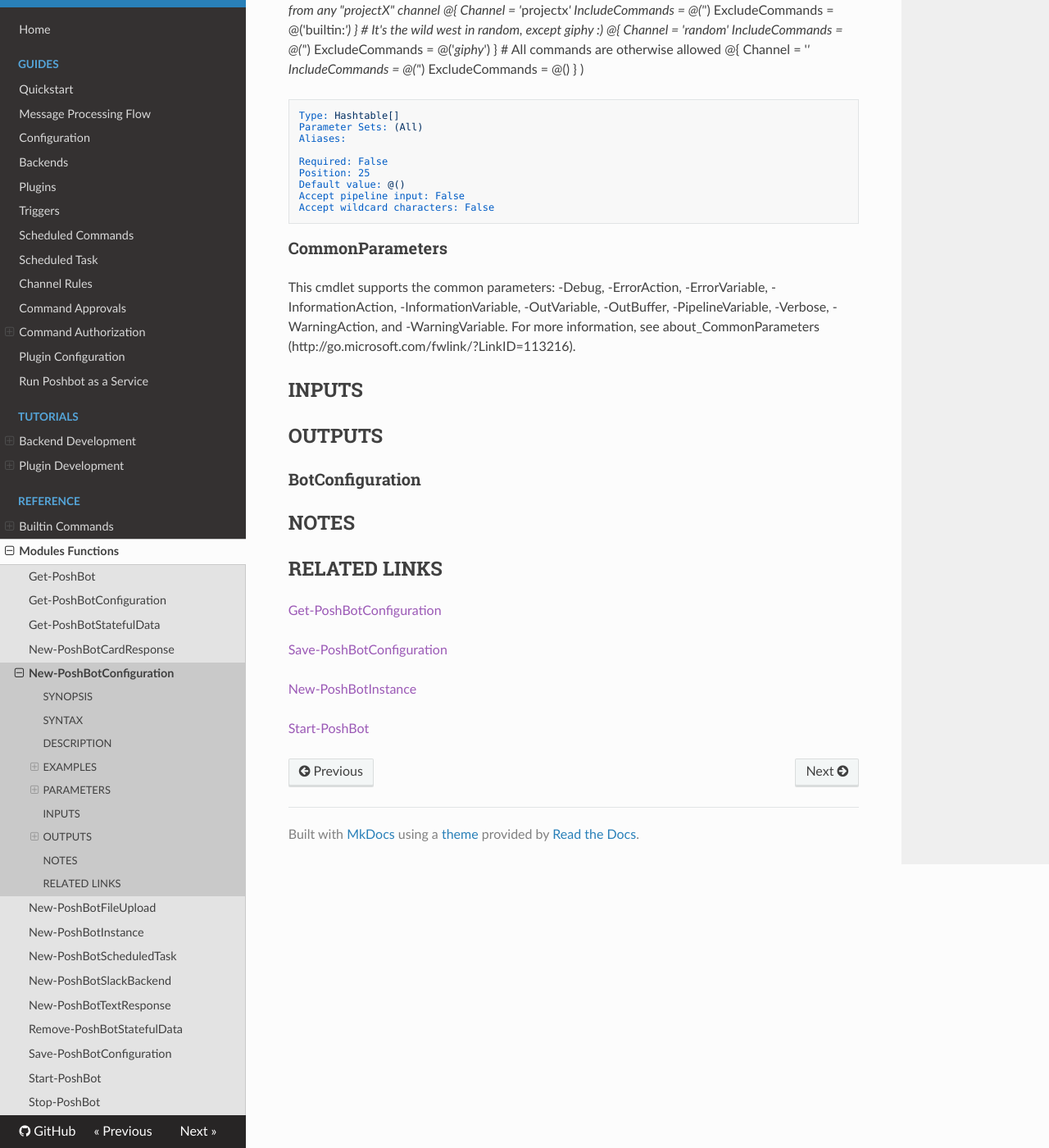
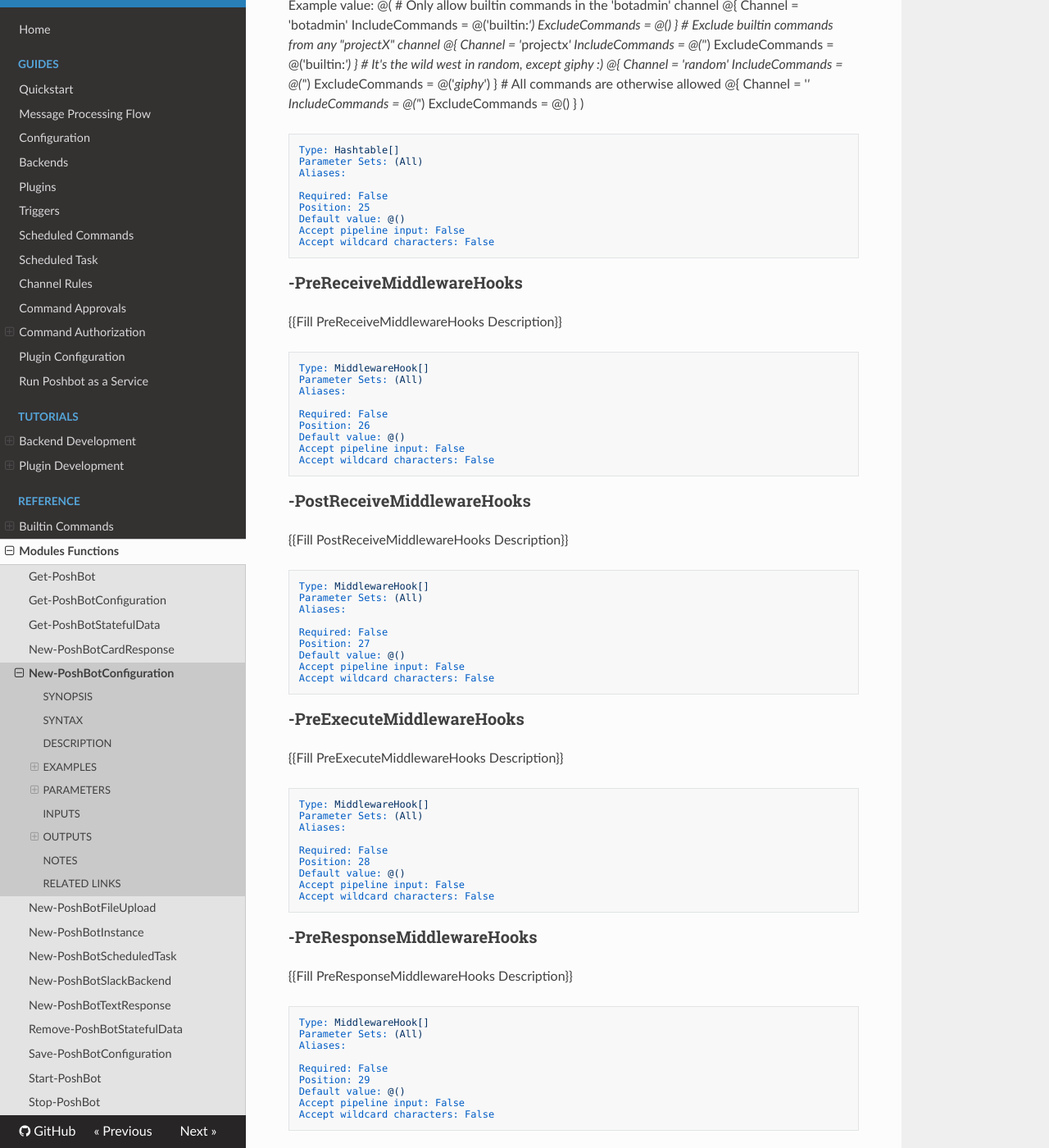
Before and after one commit to poshbotio/PoshBot, an MkDocs documentation site: the page built from docs/reference/functions/new-poshbotconfiguration.md, in a window 1280 px wide and 1400 px high, scrolled down 9931 px. Shown: the whole window at 82% size. Built offline with MkDocs 1.6.1, drawn with Linux system fonts in a browser that asks for light colours; nearby versions of some CDN libraries; old or Windows-style settings are respelled for this version of MkDocs; some of the changed text lies outside the part shown.

Commit message:
Add custom execution hooks during command processing life cycle

````diff
--- a/docs/reference/functions/new-poshbotconfiguration.md
+++ b/docs/reference/functions/new-poshbotconfiguration.md
@@ -22,7 +22,10 @@ New-PoshBotConfiguration [[-Name] <String>] [[-ConfigurationDirectory] <String>]
  [[-AlternateCommandPrefixSeperators] <Char[]>] [[-SendCommandResponseToPrivate] <String[]>]
  [[-MuteUnknownCommand] <Boolean>] [[-AddCommandReactions] <Boolean>] [[-ApprovalExpireMinutes] <Int32>]
  [-DisallowDMs] [[-FormatEnumerationLimitOverride] <Int32>] [[-ApprovalCommandConfigurations] <Hashtable[]>]
- [[-ChannelRules] <Hashtable[]>] [<CommonParameters>]
+ [[-ChannelRules] <Hashtable[]>] [[-PreReceiveMiddlewareHooks] <MiddlewareHook[]>]
+ [[-PostReceiveMiddlewareHooks] <MiddlewareHook[]>] [[-PreExecuteMiddlewareHooks] <MiddlewareHook[]>]
+ [[-PreResponseMiddlewareHooks] <MiddlewareHook[]>] [[-PostResponseMiddlewareHooks] <MiddlewareHook[]>]
+ [<CommonParameters>]
 ```
 
 ## DESCRIPTION
@@ -608,6 +611,81 @@ Accept pipeline input: False
 Accept wildcard characters: False
 ```
 
+### -PreReceiveMiddlewareHooks
+{{Fill PreReceiveMiddlewareHooks Description}}
+
+```yaml
+Type: MiddlewareHook[]
+Parameter Sets: (All)
+Aliases:
+
+Required: False
+Position: 26
+Default value: @()
+Accept pipeline input: False
+Accept wildcard characters: False
+```
+
+### -PostReceiveMiddlewareHooks
+{{Fill PostReceiveMiddlewareHooks Description}}
+
+```yaml
+Type: MiddlewareHook[]
+Parameter Sets: (All)
+Aliases:
+
+Required: False
+Position: 27
+Default value: @()
+Accept pipeline input: False
+Accept wildcard characters: False
+```
+
+### -PreExecuteMiddlewareHooks
+{{Fill PreExecuteMiddlewareHooks Description}}
+
+```yaml
+Type: MiddlewareHook[]
+Parameter Sets: (All)
+Aliases:
+
+Required: False
+Position: 28
+Default value: @()
+Accept pipeline input: False
+Accept wildcard characters: False
+```
+
+### -PreResponseMiddlewareHooks
+{{Fill PreResponseMiddlewareHooks Description}}
+
+```yaml
+Type: MiddlewareHook[]
+Parameter Sets: (All)
+Aliases:
+
+Required: False
+Position: 29
+Default value: @()
+Accept pipeline input: False
+Accept wildcard characters: False
+```
+
+### -PostResponseMiddlewareHooks
+{{Fill PostResponseMiddlewareHooks Description}}
+
+```yaml
+Type: MiddlewareHook[]
+Parameter Sets: (All)
+Aliases:
+
+Required: False
+Position: 30
+Default value: @()
+Accept pipeline input: False
+Accept wildcard characters: False
+```
+
 ### CommonParameters
 This cmdlet supports the common parameters: -Debug, -ErrorAction, -ErrorVariable, -InformationAction, -InformationVariable, -OutVariable, -OutBuffer, -PipelineVariable, -Verbose, -WarningAction, and -WarningVariable.
 For more information, see about_CommonParameters (http://go.microsoft.com/fwlink/?LinkID=113216).
````
Also changed, not shown: CHANGELOG.md (+7 -1 lines), docs/reference/functions/New-PoshBotMiddlewareHook.md (added, +78 -0 lines), docs/reference/functions/PoshBot.md (+3 -0 lines), 13 other files.
